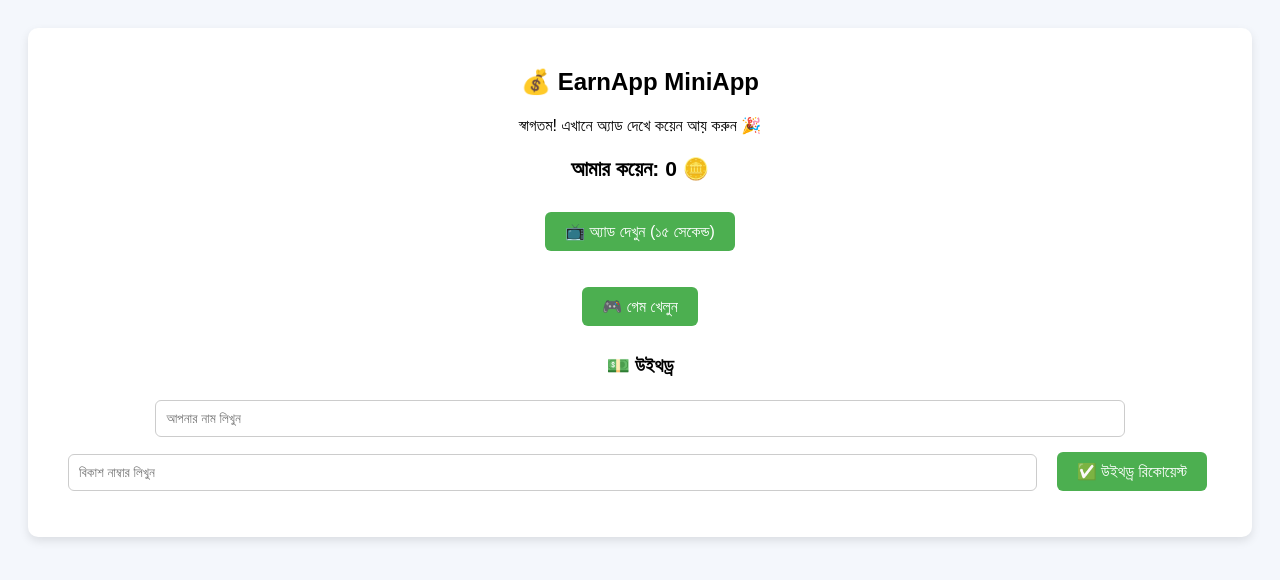
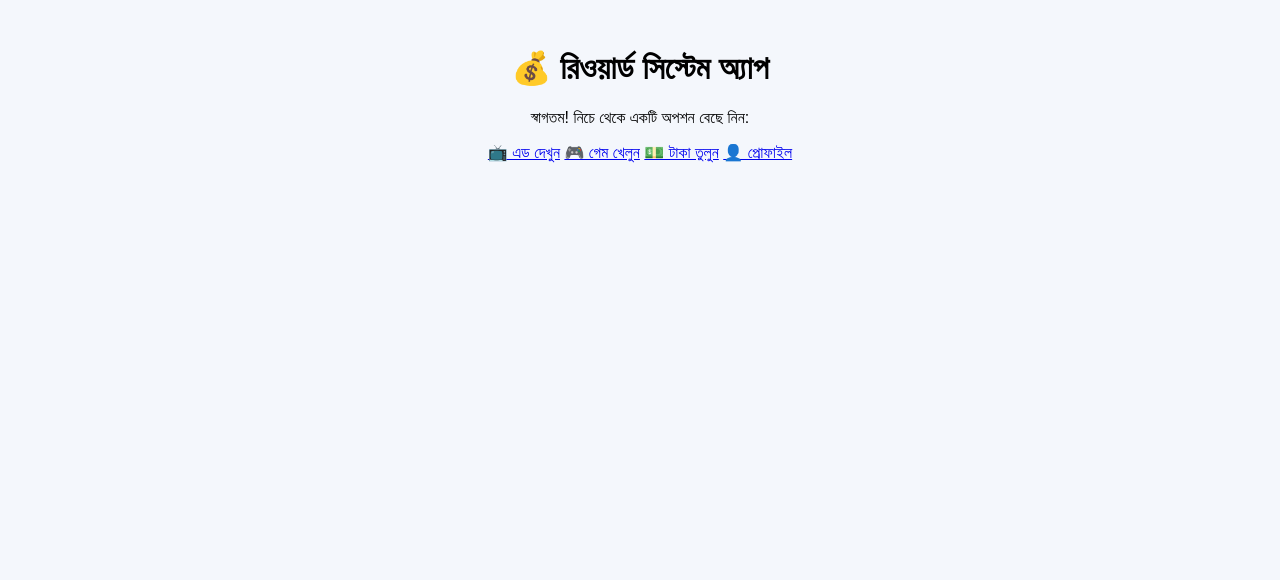
Before and after one commit to Sojib150/telegram-miniapp, a plain HTML site: page index.html in a window 1280 px wide. Drawn offline with Linux system fonts and the light colour scheme.

Commit message:
Update index.html

```diff
--- a/index.html
+++ b/index.html
@@ -3,38 +3,20 @@
 <head>
   <meta charset="UTF-8">
   <meta name="viewport" content="width=device-width, initial-scale=1.0">
-  <title>EarnApp MiniApp</title>
+  <title>রিওয়ার্ড অ্যাপ</title>
   <link rel="stylesheet" href="style.css">
 </head>
 <body>
-  <div class="app">
-    <h2>💰 EarnApp MiniApp</h2>
-    <p id="welcome">স্বাগতম! এখানে অ্যাড দেখে কয়েন আয় করুন 🎉</p>
+  <div class="container">
+    <h1>💰 রিওয়ার্ড সিস্টেম অ্যাপ</h1>
+    <p>স্বাগতম! নিচে থেকে একটি অপশন বেছে নিন:</p>
 
-    <!-- Balance -->
-    <div class="balance-box">
-      <h3>আমার কয়েন: <span id="balance">0</span> 🪙</h3>
+    <div class="menu">
+      <a href="ads.html" class="btn">📺 এড দেখুন</a>
+      <a href="game.html" class="btn">🎮 গেম খেলুন</a>
+      <a href="withdraw.html" class="btn">💵 টাকা তুলুন</a>
+      <a href="profile.html" class="btn">👤 প্রোফাইল</a>
     </div>
-
-    <!-- Watch Ads -->
-    <button id="watchAdBtn">📺 অ্যাড দেখুন (১৫ সেকেন্ড)</button>
-    <div id="adContainer" class="hidden"></div>
-    <p id="timer"></p>
-
-    <!-- Play Game -->
-    <button id="playGameBtn">🎮 গেম খেলুন</button>
-
-    <!-- Withdraw -->
-    <h3>💵 উইথড্র</h3>
-    <form id="withdrawForm">
-      <input type="text" id="name" placeholder="আপনার নাম লিখুন" required>
-      <input type="text" id="bkash" placeholder="বিকাশ নাম্বার লিখুন" required>
-      <button type="submit">✅ উইথড্র রিকোয়েস্ট</button>
-    </form>
-
-    <p id="message"></p>
   </div>
-
-  <script src="script.js"></script>
 </body>
 </html>
```
